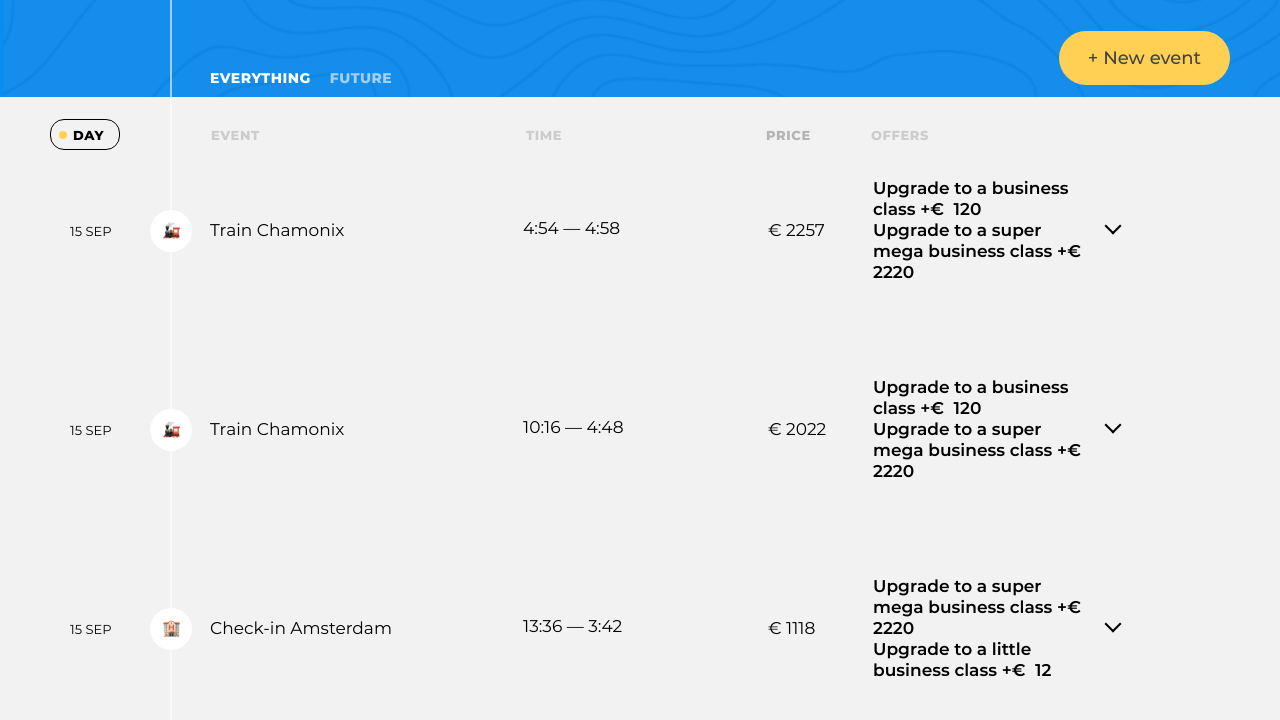
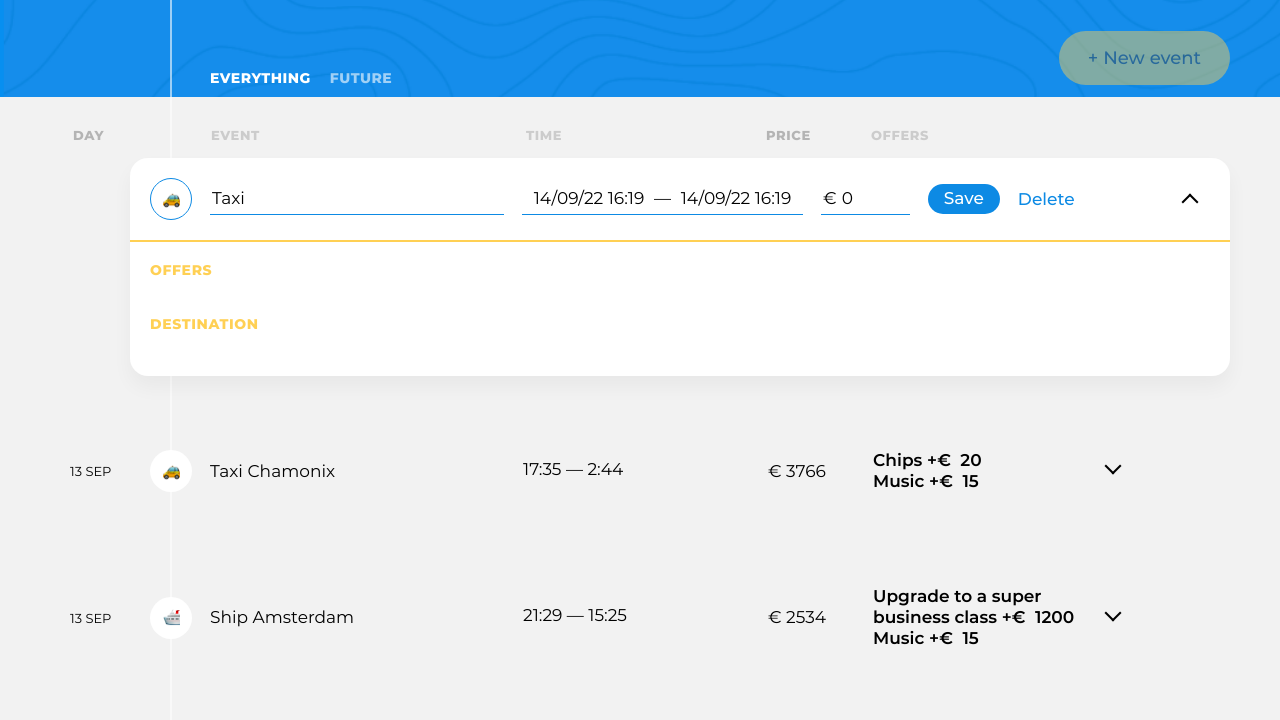
Before and after one commit to capykasa/big-trip, a website built with webpack: page public/index.html in a window 1280 px wide. Both pictures are taken after a click on the button "New event". Shown: the part 68-788 px from the top of the page. Built offline with nearby package versions, Linux system fonts and the light colour scheme.

Commit message:
Реализовал добавление новой точки

```diff
--- a/public/index.html
+++ b/public/index.html
@@ -30,7 +30,7 @@
           </div>
         </div>
 
-        <button class="trip-main__event-add-btn  btn  btn--big  btn--yellow" type="button">New event</button>
+        <!-- Кнопка добавление новой точки -->
       </div>
     </div>
   </header>
--- a/src/main.js
+++ b/src/main.js
@@ -1,16 +1,19 @@
+import { render } from './framework/render.js';
 import FilterPresenter from './presenter/filter-presenter.js';
 import BoardPresenter from './presenter/board-presenter.js';
 import PointsModel from './model/points-model.js';
 import FilterModel from './model/filter-model.js';
+import NewTripPointButtonView from './view/new-trip-point-button-view.js';
 
 const siteHeaderElement = document.querySelector('.page-header');
 const siteTripControlElement = siteHeaderElement.querySelector('.trip-controls__filters');
-
+const siteTripMainElement = siteHeaderElement.querySelector('.trip-main');
 const siteMainElement = document.querySelector('.page-main');
 const siteTripBoardElement = siteMainElement.querySelector('.trip-events');
 
 const pointsModel = new PointsModel();
 const filterModel = new FilterModel();
+const newTripPointButtonComponent = new NewTripPointButtonView();
 
 const boardPresenter = new BoardPresenter(
   siteTripBoardElement,
@@ -22,5 +25,17 @@ const filterPresenter = new FilterPresenter(
   filterModel
 );
 
+const handleNewTripPointFormClose = () => {
+  newTripPointButtonComponent.element.disabled = false;
+};
+
+const handleNewTripPointButtonClick = () => {
+  boardPresenter.createPoint(handleNewTripPointFormClose);
+  newTripPointButtonComponent.element.disabled = true;
+};
+
+render(newTripPointButtonComponent, siteTripMainElement);
+newTripPointButtonComponent.setClickHandler(handleNewTripPointButtonClick);
+
 filterPresenter.init();
 boardPresenter.init();
--- a/src/model/points-model.js
+++ b/src/model/points-model.js
@@ -7,7 +7,7 @@ export default class PointsModel extends Observable {
   #destinationModel = new DestinationModel();
   #offersModel = new OffersModel();
 
-  #points = Array.from({ length: 3 }, generatePoint);
+  #points = Array.from({ length: 30 }, generatePoint);
   #collectedPoints = [];
 
   getPoints() {
--- a/src/presenter/board-presenter.js
+++ b/src/presenter/board-presenter.js
@@ -1,11 +1,12 @@
 import { remove, render, RenderPosition } from '../framework/render.js';
-import ListEmptyView from '../view/list-empty.js';
-import TripEventsListView from '../view/trip-events-list.js';
-import TripSortView from '../view/trip-sort-view.js';
+import ListEmptyView from '../view/list-empty-view.js';
+import TripEventsListView from '../view/trip-events-list-view.js';
+import TripSortView from '../view/trip-sort-view-view.js';
 import PointPresenter from './point-presenter.js';
 import { sortByDate, sortByPrice } from '../utils/point.js';
 import { filter } from '../utils/filter.js';
 import { SortType, UpdateType, UserAction, FilterType } from '../const.js';
+import PointNewPresenter from './point-new-presenter.js';
 
 export default class BoardPresenter {
   #boardContainer = null;
@@ -17,6 +18,7 @@ export default class BoardPresenter {
   #tripSortComponent = null;
 
   #pointPresenter = new Map();
+  #pointNewPresenter = null;
   #currentSortType = SortType.DAY;
   #filterType = FilterType.EVERYTHING;
 
@@ -24,6 +26,8 @@ export default class BoardPresenter {
     this.#boardContainer = boardContainer;
     this.#pointsModel = pointsModel;
     this.#filterModel = filterModel;
+
+    this.#pointNewPresenter = new PointNewPresenter(this.#pointListContainer.element, this.#handleViewAction);
 
     this.#pointsModel.addObserver(this.#handleModelEvent);
     this.#filterModel.addObserver(this.#handleModelEvent);
@@ -46,6 +50,12 @@ export default class BoardPresenter {
 
   init = () => {
     this.#renderBoard();
+  };
+
+  createPoint = (callback) => {
+    this.#currentSortType = SortType.DAY;
+    this.#filterModel.setFilter(UpdateType.MAJOR, FilterType.EVERYTHING);
+    this.#pointNewPresenter.init(callback);
   };
 
   #handleViewAction = (actionType, updateType, update) => {
@@ -79,6 +89,7 @@ export default class BoardPresenter {
   };
 
   #handleModeChange = () => {
+    this.#pointNewPresenter.destroy();
     this.#pointPresenter.forEach((presenter) => presenter.resetView());
   };
 
@@ -114,6 +125,7 @@ export default class BoardPresenter {
   };
 
   #clearBoard = ({ resetSortType = false } = {}) => {
+    this.#pointNewPresenter.destroy();
 
     this.#pointPresenter.forEach((presenter) => presenter.destroy());
     this.#pointPresenter.clear();
--- /dev/null
+++ b/src/presenter/point-new-presenter.js
@@ -0,0 +1,66 @@
+import { remove, render, RenderPosition } from '../framework/render.js';
+import TripEditView from '../view/trip-edit-view-view.js';
+import { UpdateType, UserAction } from '../const.js';
+import { getRandomInteger } from '../utils/common.js';
+
+export default class PointNewPresenter {
+  #pointListContainer = null;
+  #changeData = null;
+  #tripEditComponent = null;
+  #destroyCallback = null;
+
+  constructor(pointListContainer, changeData) {
+    this.#pointListContainer = pointListContainer;
+    this.#changeData = changeData;
+  }
+
+  init = (callback) => {
+    this.#destroyCallback = callback;
+
+    if (this.#tripEditComponent !== null) {
+      return;
+    }
+
+    this.#tripEditComponent = new TripEditView();
+    this.#tripEditComponent.setFormSubmitHandler(this.#handleFormSubmit);
+    this.#tripEditComponent.setEditClickHandler(this.#handleDeleteClick);
+    this.#tripEditComponent.setDeleteClickHandler(this.#handleDeleteClick);
+
+    render(this.#tripEditComponent, this.#pointListContainer, RenderPosition.AFTERBEGIN);
+
+    document.addEventListener('keydown', this.#onEscKeyDown);
+  };
+
+  destroy = () => {
+    if (this.#tripEditComponent === null) {
+      return;
+    }
+
+    this.#destroyCallback?.();
+
+    remove(this.#tripEditComponent);
+    this.#tripEditComponent = null;
+
+    document.removeEventListener('keydown', this.#onEscKeyDown);
+  };
+
+  #handleFormSubmit = (point) => {
+    this.#changeData(
+      UserAction.ADD_POINT,
+      UpdateType.MINOR,
+      { id: getRandomInteger(10, 999), ...point },
+    );
+    this.destroy();
+  };
+
+  #handleDeleteClick = () => {
+    this.destroy();
+  };
+
+  #onEscKeyDown = (evt) => {
+    if (evt.key === 'Escape' || evt.key === 'Esc') {
+      evt.preventDefault();
+      this.destroy();
+    }
+  };
+}
--- /dev/null
+++ b/src/view/new-trip-point-button-view.js
@@ -0,0 +1,20 @@
+import AbstractView from '../framework/view/abstract-view.js';
+
+const createNewTripPointButtonTemplate = () =>
+  '<button class="trip-main__event-add-btn  btn  btn--big  btn--yellow" type="button">New event</button>';
+
+export default class NewTripPointButtonView extends AbstractView {
+  get template() {
+    return createNewTripPointButtonTemplate();
+  }
+
+  setClickHandler = (callback) => {
+    this._callback.click = callback;
+    this.element.addEventListener('click', this.#clickHandler);
+  };
+
+  #clickHandler = (evt) => {
+    evt.preventDefault();
+    this._callback.click();
+  };
+}
--- a/src/view/trip-edit-view.js
+++ b/src/view/trip-edit-view-view.js
@@ -4,6 +4,22 @@ import AbstractStatefulView from '../framework/view/abstract-stateful-view.js';
 import flatpickr from 'flatpickr';
 
 import 'flatpickr/dist/flatpickr.min.css';
+import dayjs from 'dayjs';
+
+const BLANK_POINT = {
+  basePrice: 0,
+  dateFrom: dayjs().$d,
+  dateTo: dayjs().$d,
+  destination: {
+    id: 2,
+    description: '',
+    name: '',
+    pictures: []
+  },
+  id: 807,
+  offers: [],
+  type: typesOfEvents[0],
+};
 
 const createTripEditTemplate = (data) => {
   const { basePrice, dateFrom, dateTo, type, destination, offers } = data;
@@ -147,7 +163,7 @@ const createTripEditTemplate = (data) => {
 export default class TripEditView extends AbstractStatefulView {
   #datepicker = null;
 
-  constructor(point) {
+  constructor(point = BLANK_POINT) {
     super();
     this._state = TripEditView.parseTripToState(point);
 
```
Also changed, not shown: src/presenter/point-presenter.js (+2 -5 lines), src/view/list-empty-view.js (renamed from src/view/list-empty.js), src/view/trip-events-list-view.js (renamed from src/view/trip-events-list.js), src/view/trip-point-view.js (renamed from src/view/trip-point.js), src/view/trip-sort-view-view.js (renamed from src/view/trip-sort-view.js).
